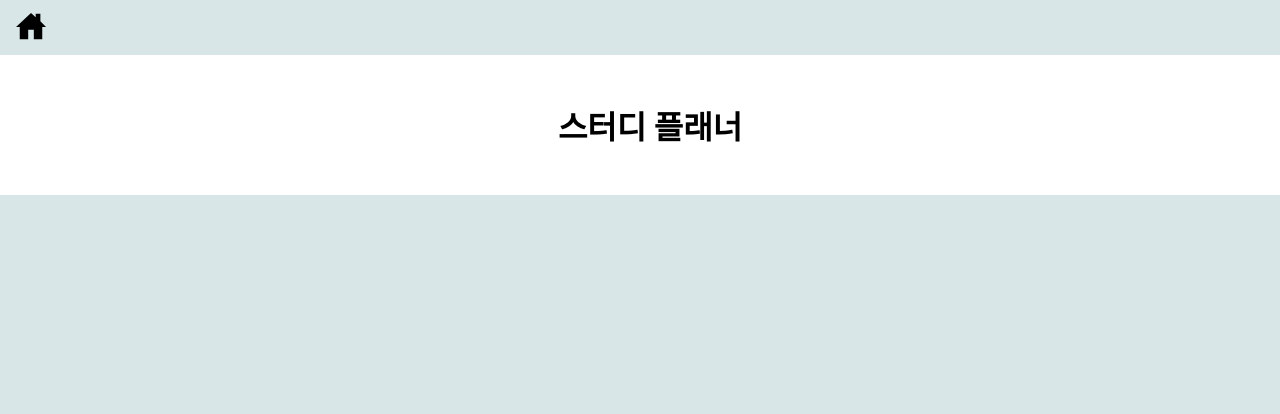
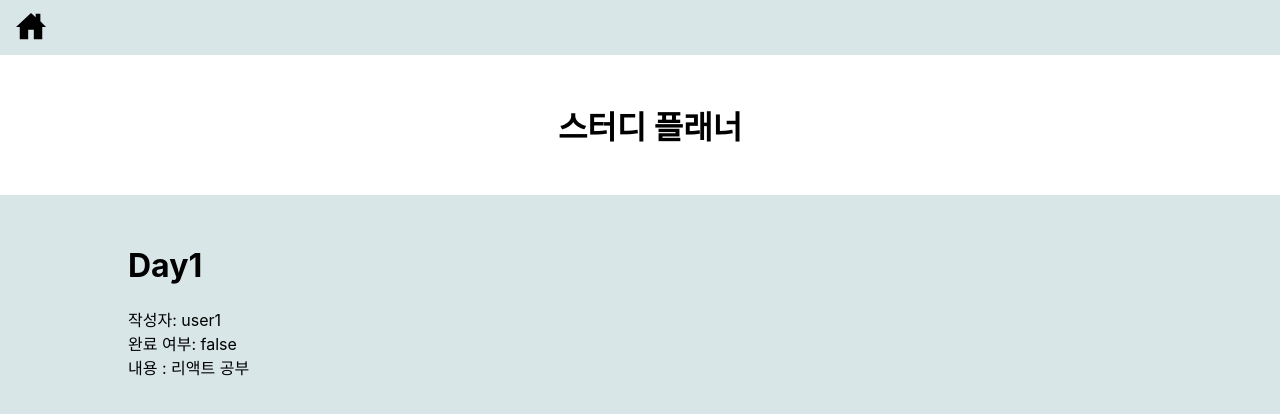
Before and after one commit to Hediar/react-lv4, a React (Create React App) app: page /detailstudy/1 in a window 1280 px wide. Shown: the top 414 px of the page. Built offline with nearby package versions, Linux system fonts and the light colour scheme; data requests are answered from the project's data file.

Commit message:
detail 불러오기 성공, DetailTodo.jsx 와 studyTodo.js에서 상세 페이지 조회 기능 추가

```diff
--- a/src/api/studyTodo.js
+++ b/src/api/studyTodo.js
@@ -12,4 +12,13 @@ const addStudyList = async (newStudy) => {
   await axios.post(`${process.env.REACT_APP_SERVER_URL}/study`, newStudy);
 };
 
-export { getStudyList, addStudyList };
+// 상세 페이지 조회
+const getStudy = async (id) => {
+  const response = await axios.get(
+    `${process.env.REACT_APP_SERVER_URL}/study/${id}`
+  );
+  console.log("detail res", response);
+  return response.data;
+};
+
+export { getStudyList, addStudyList, getStudy };
--- a/src/components/Footer.jsx
+++ b/src/components/Footer.jsx
@@ -5,7 +5,7 @@ function Footer() {
   return <FooterArea></FooterArea>;
 }
 
-export default Footer;
+export default React.memo(Footer);
 
 const FooterArea = styled.div`
   width: 100%;
--- a/src/components/Header.jsx
+++ b/src/components/Header.jsx
@@ -22,7 +22,7 @@ function Header() {
   );
 }
 
-export default Header;
+export default React.memo(Header);
 
 const HeaderArea = styled.div`
   margin: 0 auto;
--- a/src/pages/DetailTodo.jsx
+++ b/src/pages/DetailTodo.jsx
@@ -1,15 +1,54 @@
 import React from "react";
 import Header from "../components/Header";
 import Footer from "../components/Footer";
+import { styled } from "styled-components";
+import { useParams } from "react-router-dom";
+import { getStudy } from "../api/studyTodo";
+import { useQuery } from "react-query";
 
 function DetailTodo() {
+  const param = useParams();
+  const { isLoading, isError, data } = useQuery(`${param.id}`, () =>
+    getStudy(param.id)
+  );
+
+  if (isLoading) {
+    return (
+      <>
+        <Header />
+        <h1>로딩중</h1>
+      </>
+    );
+  }
+  if (isError) {
+    return (
+      <>
+        <Header />
+        <h1>오류가 발생하였습니다....!!!</h1>
+      </>
+    );
+  }
+
   return (
     <>
       <Header />
-
+      <DetailBox>
+        <h1>{`${data.title}`}</h1>
+        <div>{`작성자: ${data.writer}`}</div>
+        <div>{`완료 여부: ${data.isDone}`}</div>
+        <div>{`내용 : ${data.contents}`}</div>
+      </DetailBox>
       <Footer />
     </>
   );
 }
 
 export default DetailTodo;
+
+const DetailBox = styled.div`
+  width: 80%;
+  margin: 0 auto;
+  padding: 30px;
+  align-items: center;
+  justify-content: center;
+`;
```
